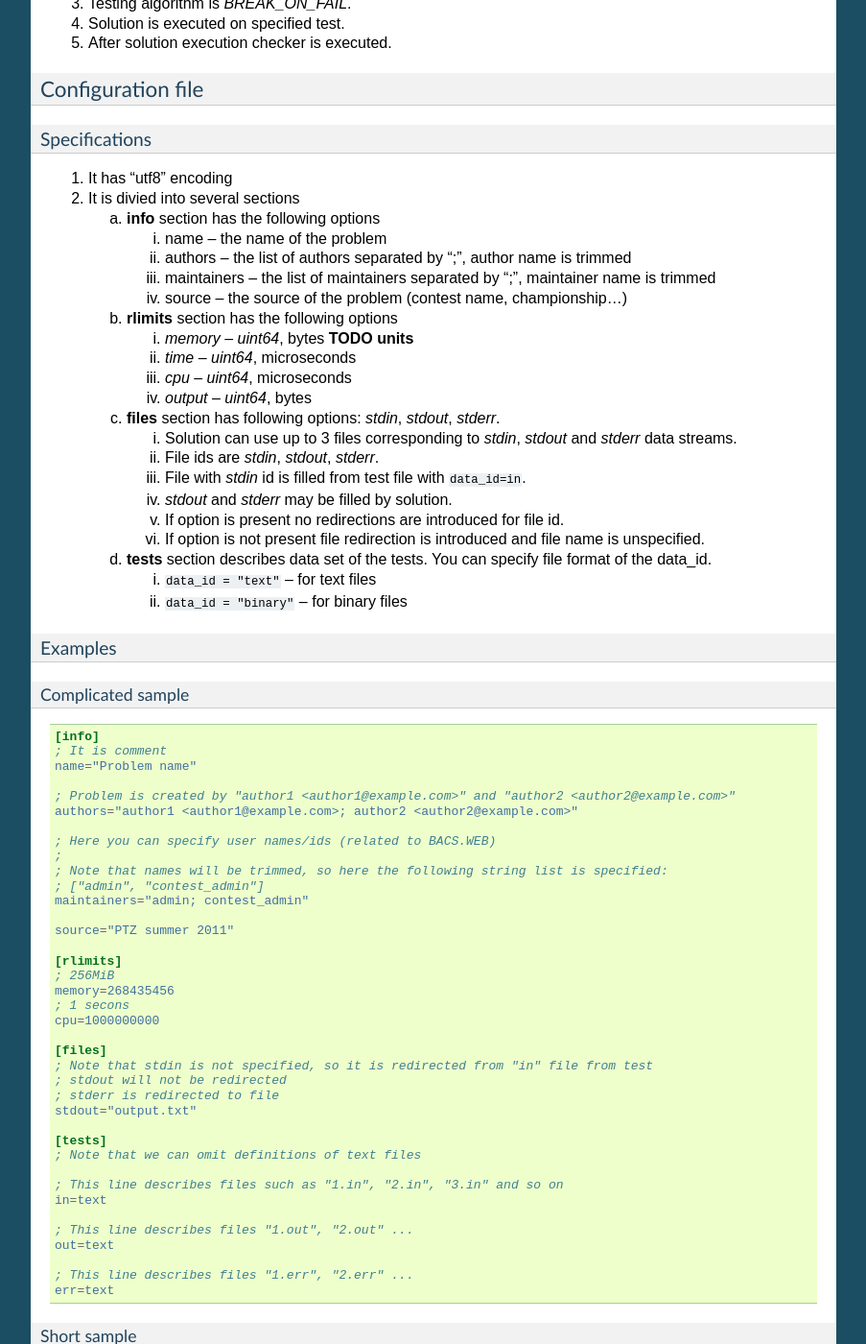
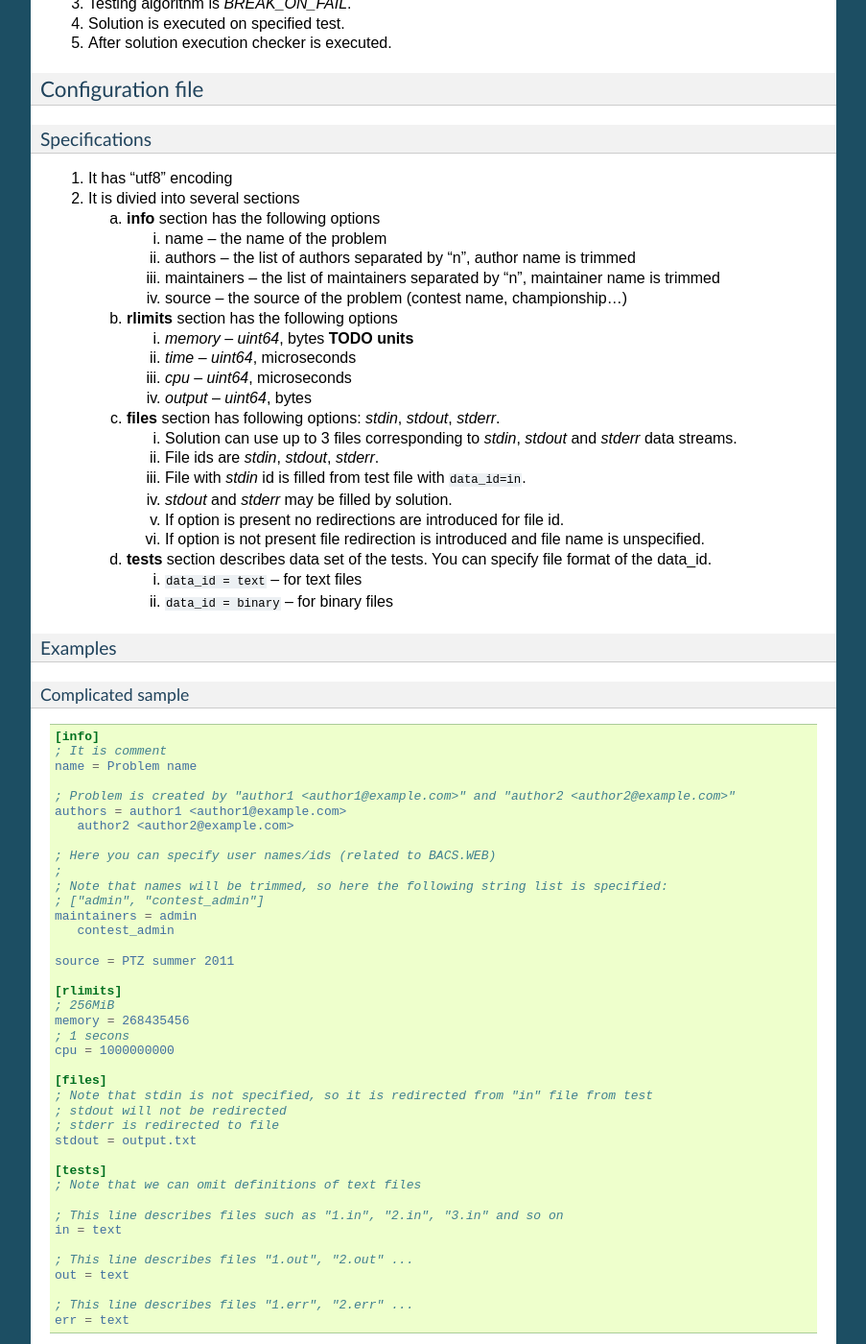
Before and after one commit to sarum9in/DEPRECATED_bunsan_bacs_single_problem, a Sphinx documentation site: the page built from sphinx/source/problem_formats/simple0.rst, in a window 1280 px wide and 1400 px high, scrolled down 703 px. Shown: the whole window at 96% size, without its empty margins (198-1101 px from the left). Built offline with Sphinx 7.4.7, drawn with Linux system fonts in a browser that asks for light colours; formulas are drawn with MathJax 3; some of the changed text lies outside the part shown.

```diff
--- a/sphinx/source/problem_formats/simple0.rst
+++ b/sphinx/source/problem_formats/simple0.rst
@@ -54,8 +54,8 @@ Specifications
    a. **info** section has the following options
 
       i. name -- the name of the problem
-      #. authors -- the list of authors separated by ";", author name is trimmed
-      #. maintainers -- the list of maintainers separated by ";", maintainer name is trimmed
+      #. authors -- the list of authors separated by "\n", author name is trimmed
+      #. maintainers -- the list of maintainers separated by "\n", maintainer name is trimmed
       #. source -- the source of the problem (contest name, championship...)
 
    #. **rlimits** section has the following options
@@ -78,8 +78,8 @@ Specifications
    #. **tests** section describes data set of the tests.
       You can specify file format of the data_id.
 
-      i. ``data_id = "text"`` -- for text files
-      #. ``data_id = "binary"`` -- for binary files
+      i. ``data_id = text`` -- for text files
+      #. ``data_id = binary`` -- for binary files
 
 Examples
 ~~~~~~~~
@@ -92,42 +92,44 @@ Complicated sample
 
    [info]
    ; It is comment
-   name="Problem name"
+   name = Problem name
 
    ; Problem is created by "author1 <author1@example.com>" and "author2 <author2@example.com>"
-   authors="author1 <author1@example.com>; author2 <author2@example.com>"
+   authors = author1 <author1@example.com>
+      author2 <author2@example.com>
 
    ; Here you can specify user names/ids (related to BACS.WEB)
    ;
    ; Note that names will be trimmed, so here the following string list is specified:
    ; ["admin", "contest_admin"]
-   maintainers="admin; contest_admin"
+   maintainers = admin
+      contest_admin
 
-   source="PTZ summer 2011"
+   source = PTZ summer 2011
 
    [rlimits]
    ; 256MiB
-   memory=268435456
+   memory = 268435456
    ; 1 secons
-   cpu=1000000000
+   cpu = 1000000000
 
    [files]
    ; Note that stdin is not specified, so it is redirected from "in" file from test
    ; stdout will not be redirected
    ; stderr is redirected to file
-   stdout="output.txt"
+   stdout = output.txt
 
    [tests]
    ; Note that we can omit definitions of text files
 
    ; This line describes files such as "1.in", "2.in", "3.in" and so on
-   in=text
+   in = text
 
    ; This line describes files "1.out", "2.out" ...
-   out=text
+   out = text
 
    ; This line describes files "1.err", "2.err" ...
-   err=text
+   err = text
 
 
 Short sample
@@ -135,13 +137,13 @@ Short sample
 ::
 
    [info]
-   name="Problem name"
-   maintainer="admin"
+   name = Problem name
+   maintainer = admin
 
    [rlimits]
-   memory=268435456
-   cpu=1000000000
+   memory = 268435456
+   cpu = 1000000000
 
    [files]
-   stdin="input.txt"
-   stdout="output.txt"
+   stdin = input.txt
+   stdout = output.txt
```
